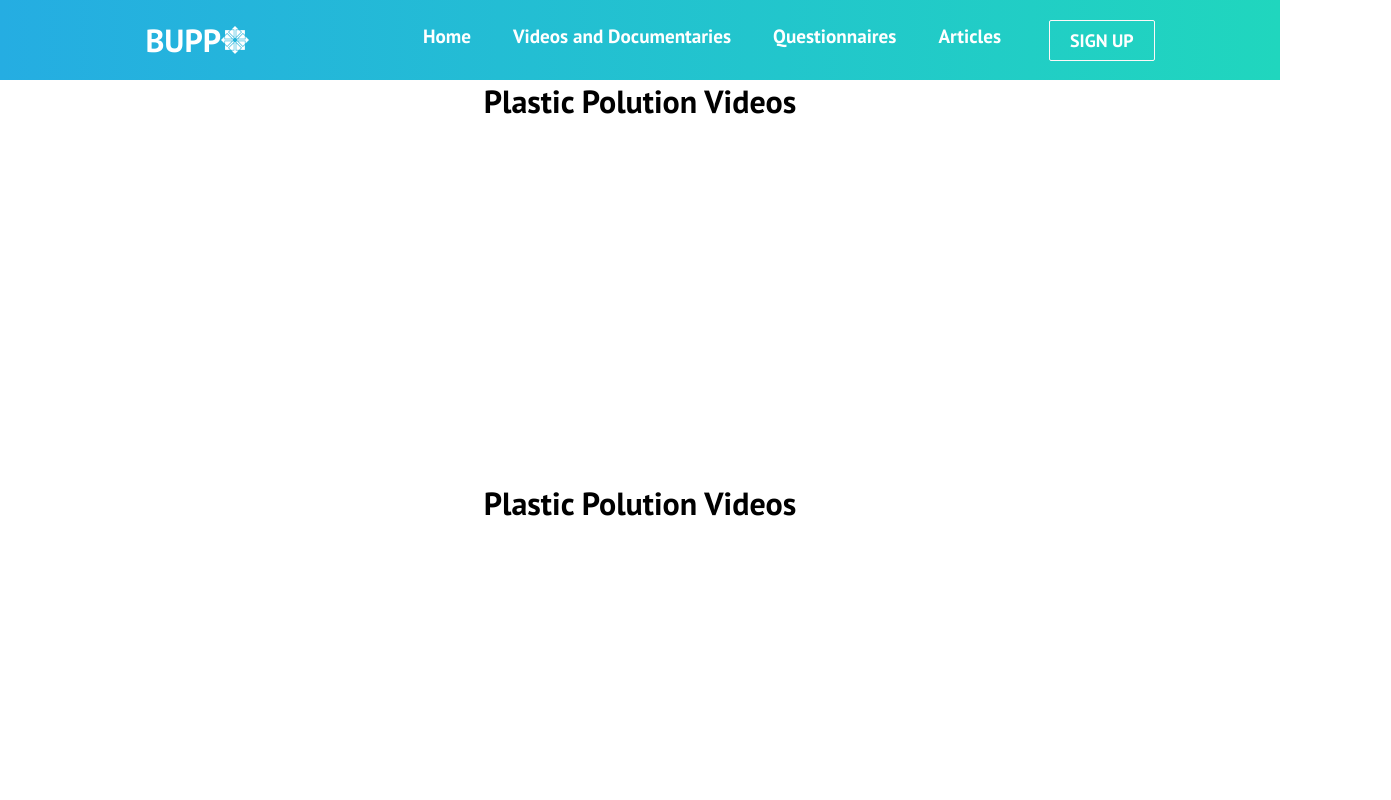
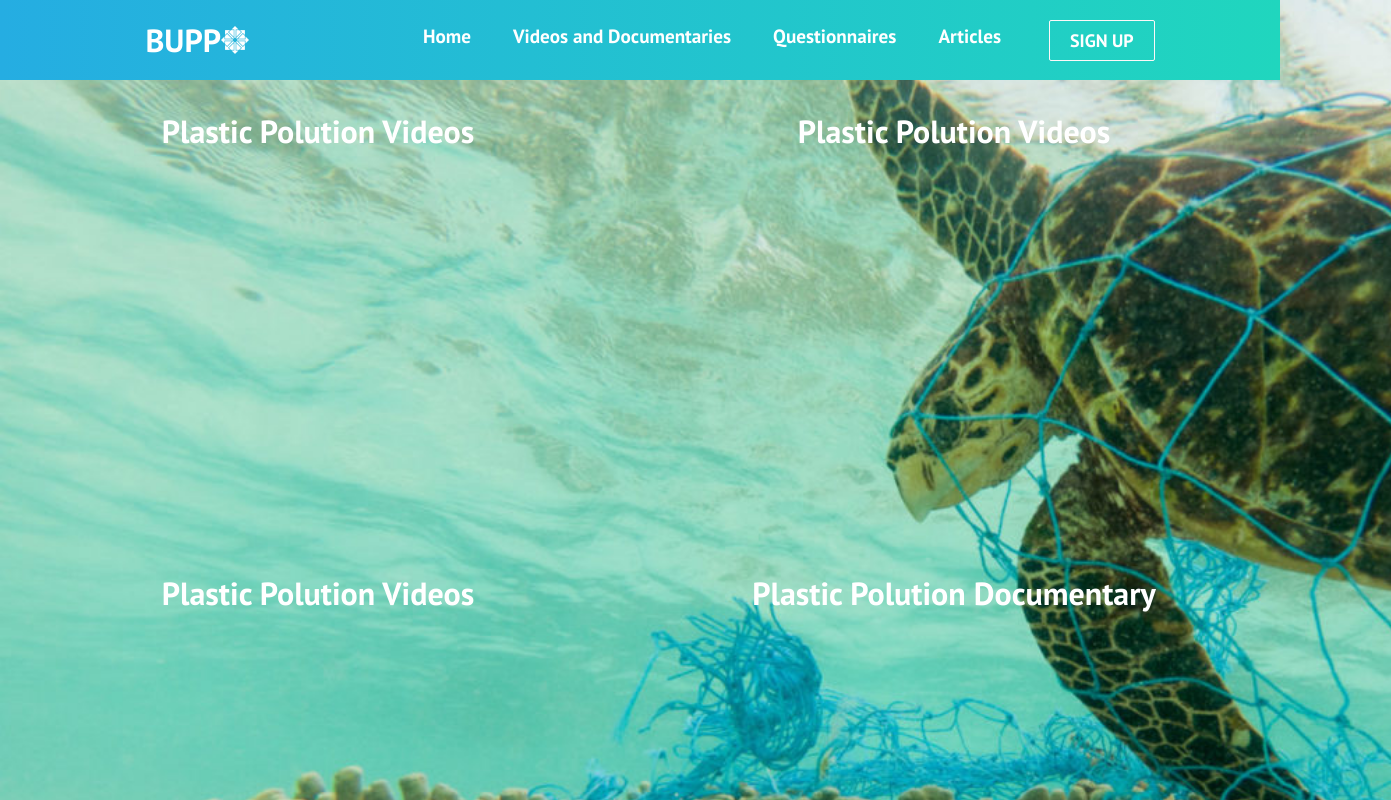
Before and after one commit to D-bose-commits/Plastic-pollution-react, a React (Create React App) app: page /videosdocumentaries in a window 1280 px wide. Shown: the top 800 px of the page, 1391 px wide, since content can reach past the window. Built offline with nearby package versions, Linux system fonts and the light colour scheme; the HTML template or start-up script is replaced by a standard one.

Commit message:
CSS update
sorry for the commit after commit thing, I'm trying to sort out my compilers.

```diff
--- a/src/App.css
+++ b/src/App.css
@@ -53,3 +53,23 @@
   color: #fff;
   font-size: 100px;
 }
+.ReactPlayer {
+    float:left;
+    margin:30px;
+
+    width:45%;
+
+}
+body {
+    background-image: url('/images/img-9.jpg');
+    background-size: cover;
+}
+.ReactPlayer h1{
+    text-align: center;
+    color:#ffffff;
+}
+.VideoPlayer{
+   margin-left:85px;
+
+
+}
```
